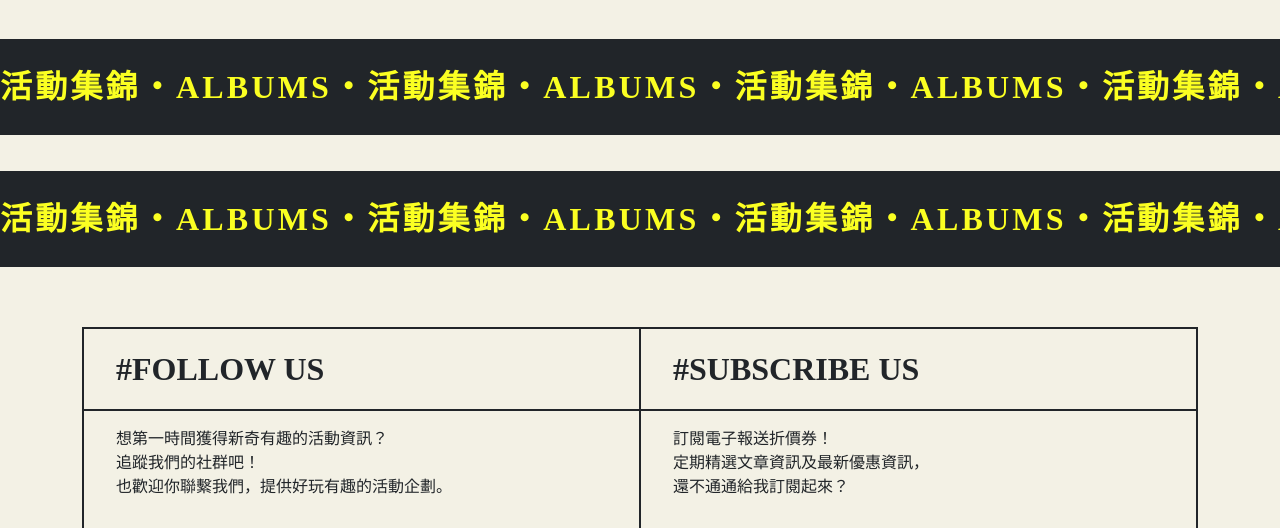
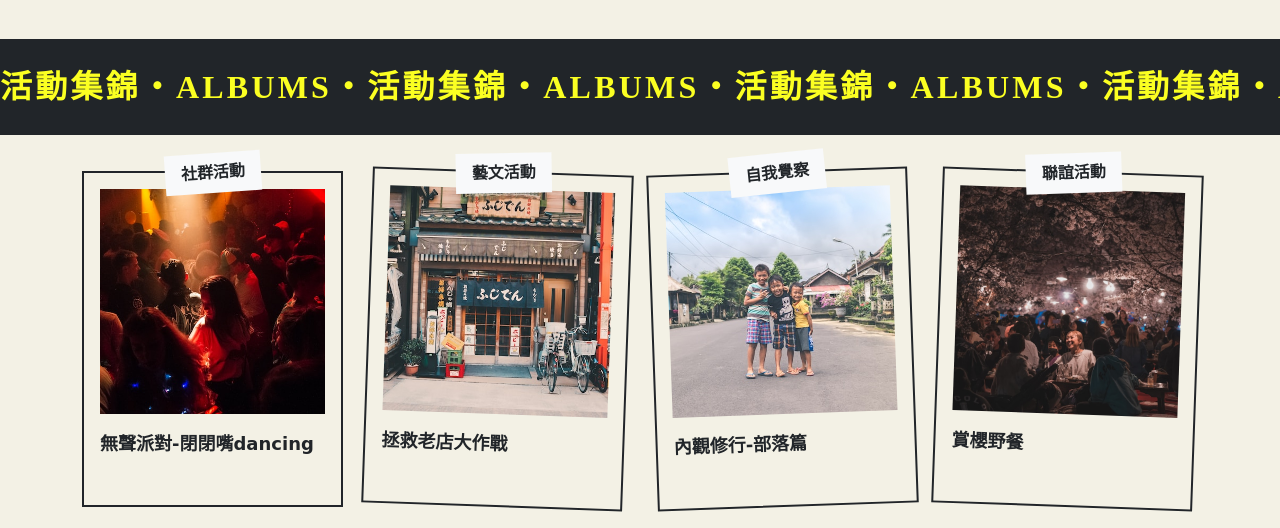
Before and after one commit to swalok47716/hexs-w6-bootstrap, a website built with Vite: page pages/index.html in a window 1280 px wide. Shown: the part 2200-2728 px from the top of the page. Built offline with nearby package versions, Linux system fonts and the light colour scheme.

Commit message:
[Update] added section "event cards"

```diff
--- a/pages/index.html
+++ b/pages/index.html
@@ -12,7 +12,8 @@
 <body>
   <%- include('./layout/header'); -%>
     <main class="index">
-      <div id="carousel-controls" class="carousel slide container mt-4 mt-lg-8 mb-12" data-bs-target="carousel-controls">
+      <div id="carousel-controls" class="carousel slide container mt-4 mt-lg-8 mb-12"
+        data-bs-target="carousel-controls">
         <div class="carousel-inner">
           <div class="carousel-item position-relative">
             <img src="../assets/images/event/01.jpg" alt="" class="img-fluid d-block w-100">
@@ -170,6 +171,66 @@
             活動集錦・ALBUMS・活動集錦・ALBUMS・活動集錦・ALBUMS・活動集錦・ALBUMS</h3>
         </div>
       </div>
+
+      <div class="container">
+        <div class="mb-15">
+          <div class="row gx-6 gy-9">
+            <div class="col-3">
+              <div class="border border-2 border-dark pt-4 pb-12 px-4 position-relative">
+                <div class="d-inline-block position-absolute top-0 start-50 translate-middle z-1">
+                  <div class="py-2 px-4 bg-light transform-rotate-n4">
+                    <span class="d-inline-block fw-bold">社群活動</span>
+                  </div>
+                </div>
+                <div class="ratio ratio-1x1 mb-4">
+                  <img src="../assets/images/album/01.jpg" alt="" class="d-block object-fit-cover">
+                </div>
+                <p class="fs-8 fw-bold">無聲派對-閉閉嘴dancing</p>
+              </div>
+            </div>
+            <div class="col-3">
+              <div class="border border-2 border-dark pt-4 pb-12 px-4 transform-rotate-2 position-relative">
+                <div class="d-inline-block position-absolute top-0 start-50 translate-middle z-1">
+                  <div class="py-2 px-4 bg-light transform-rotate-n3">
+                    <span class="d-inline-block fw-bold">藝文活動</span>
+                  </div>
+                </div>
+                <div class="ratio ratio-1x1 mb-4">
+                  <img src="../assets/images/album/02.jpg" alt="" class="d-block object-fit-cover">
+                </div>
+                <p class="fs-8 fw-bold">拯救老店大作戰</p>
+              </div>
+            </div>
+            <div class="col-3">
+              <div class="border border-2 border-dark pt-4 pb-12 px-4 transform-rotate-n2 position-relative">
+                <div class="d-inline-block position-absolute top-0 start-50 translate-middle z-1">
+                  <div class="py-2 px-4 bg-light transform-rotate-n4">
+                    <span class="d-inline-block fw-bold">自我覺察</span>
+                  </div>
+                </div>
+                <div class="ratio ratio-1x1 mb-4">
+                  <img src="../assets/images/album/03.jpg" alt="" class="d-block object-fit-cover">
+                </div>
+                <p class="fs-8 fw-bold">內觀修行-部落篇</p>
+              </div>
+            </div>
+            <div class="col-3">
+              <div class="border border-2 border-dark pt-4 pb-12 px-4 transform-rotate-2 position-relative">
+                <div class="d-inline-block position-absolute top-0 start-50 translate-middle z-1">
+                  <div class="py-2 px-4 bg-light transform-rotate-n4">
+                    <span class="d-inline-block fw-bold">聯誼活動</span>
+                  </div>
+                </div>
+                <div class="ratio ratio-1x1 mb-4">
+                  <img src="../assets/images/album/04.jpg" alt="" class="d-block object-fit-cover">
+                </div>
+                <p class="fs-8 fw-bold">賞櫻野餐</p>
+              </div>
+            </div>
+          </div>
+        </div>
+      </div>
+
       <div class="bg-dark mb-8 mb-md-15">
         <div class="py-4 py-md-6">
           <h3
```
